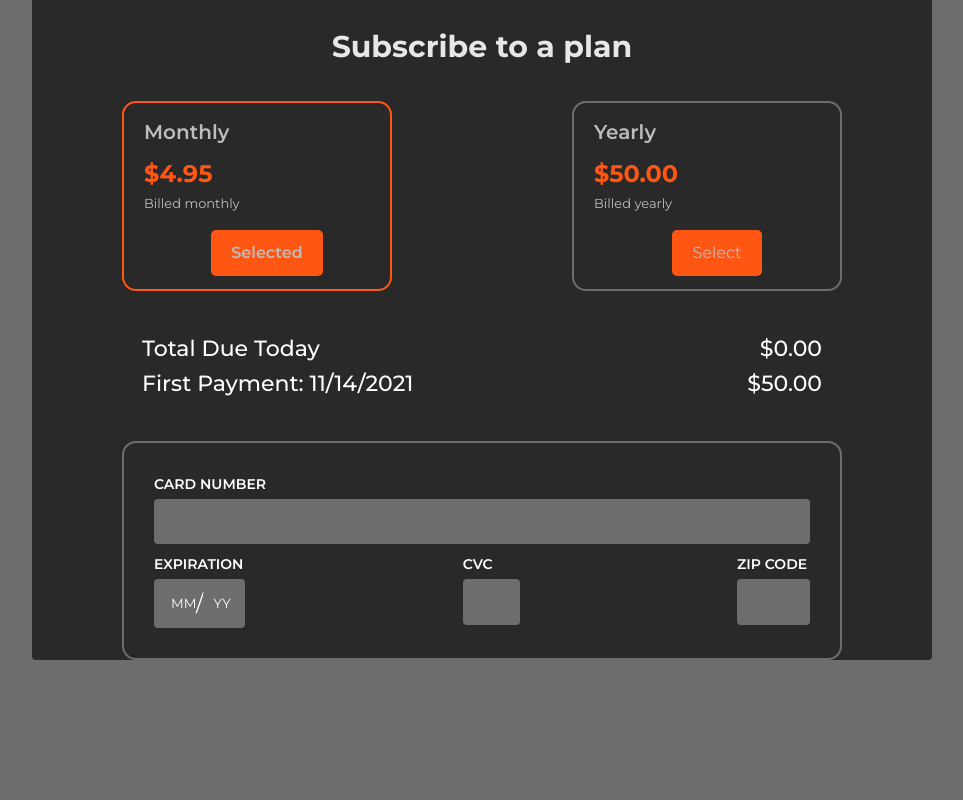
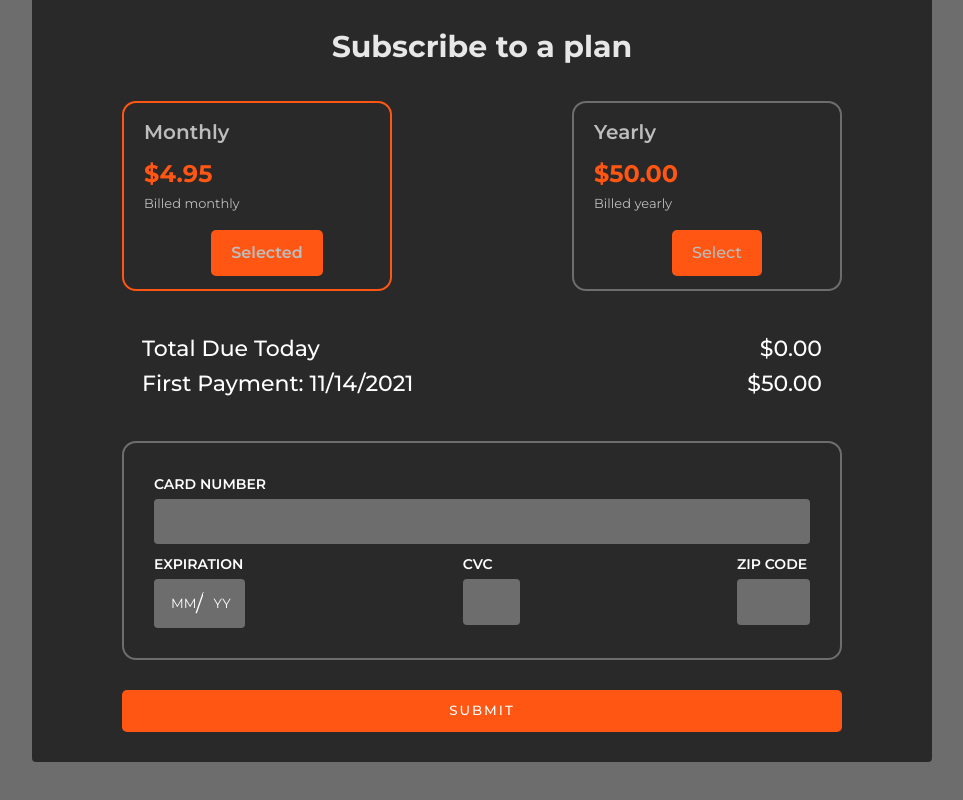
Before and after one commit to theNickMagee/Plain-React-CSS, a React (Create React App) app: page / in a window 1280 px wide. Shown: the part 977-1777 px from the top of the page, without its empty margins (158-1121 px from the left). Before the commit the page ends 1687 px from the top, so only its background shows below. Built offline with nearby package versions, Linux system fonts and the light colour scheme.

Commit message:
cubmit button

```diff
--- a/src/components/chooseSubscription/ChooseSubscription.css
+++ b/src/components/chooseSubscription/ChooseSubscription.css
@@ -58,3 +58,21 @@
   padding: 0 2rem;
   font-weight: 500;
 }
+
+.subscription-chooser__submit-button-container {
+  width: 80%;
+  align-self: center;
+  margin: 3rem 0;
+}
+
+.submit-button {
+  background-color: var(--main-color);
+  color: white;
+  width: 100%;
+  border: 0;
+  outline: 0;
+  padding: 1rem;
+  border-radius: 0.5rem;
+  font-weight: 500;
+  letter-spacing: 0.2rem;
+}
--- a/src/components/chooseSubscription/ChooseSubscription.jsx
+++ b/src/components/chooseSubscription/ChooseSubscription.jsx
@@ -38,6 +38,9 @@ const ChooseSubscription = (props) => {
         <div className="subscription-chooser__payment-section">
           <PaymentArea />
         </div>
+        <div className="subscription-chooser__submit-button-container">
+          <button className="submit-button">SUBMIT</button>
+        </div>
       </div>
     </div>
   );
--- a/src/components/chooseSubscription/subscriptionCard/SubscriptionCard.css
+++ b/src/components/chooseSubscription/subscriptionCard/SubscriptionCard.css
@@ -47,6 +47,7 @@
   padding: 1rem 2rem;
 
   margin-top: 1rem;
+  font-weight: 500;
 }
 
 .subscription-card__button.selected {
```
